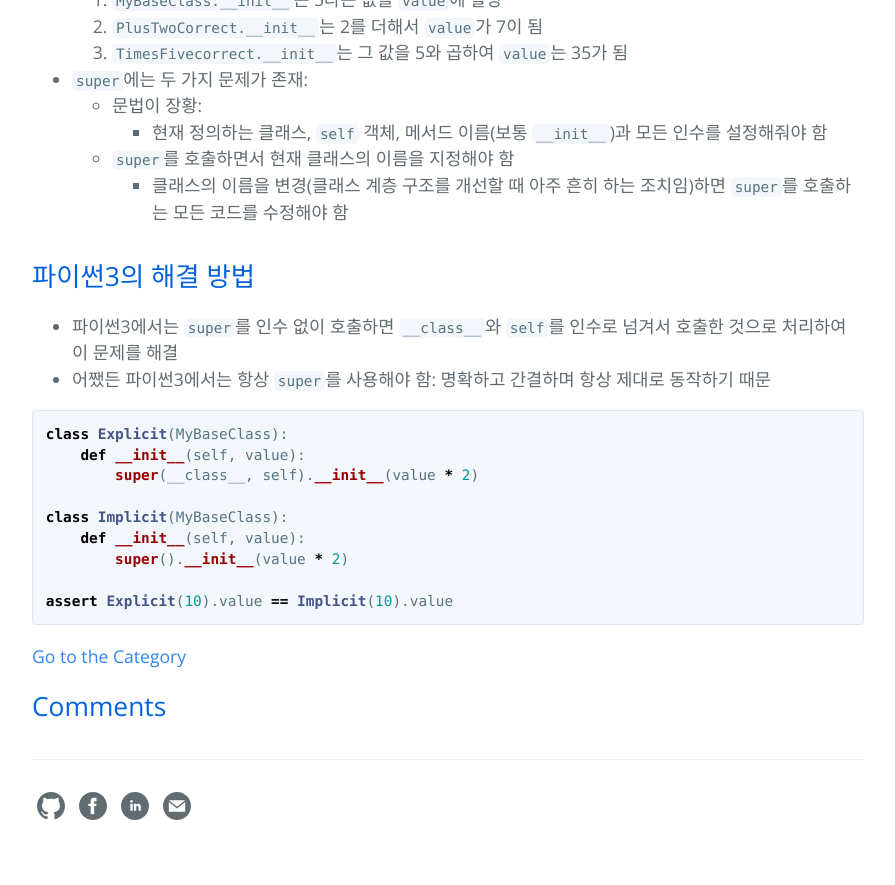
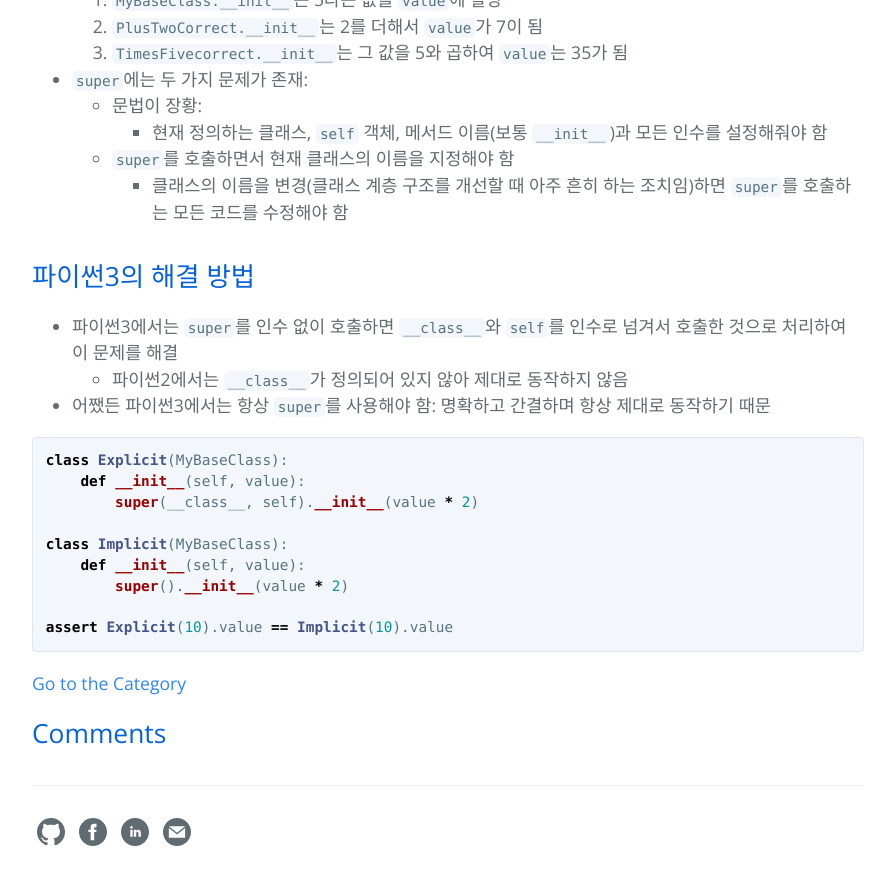
Before and after one commit to hcnoh/hcnoh.github.io, a Jekyll site: the page built from _posts/2018-10-06-effective-python-way25.md, in a window 1280 px wide and 900 px high, scrolled down 3891 px. Shown: the top 885 px of the window, without its empty margins (192-1087 px from the left). Built offline with Jekyll 4.4.1, drawn with Linux system fonts in a browser that asks for light colours; comment, search, counter and statistics services are not loaded.

Commit message:
Update 2018-10-06-effective-python-way25.md

````diff
--- a/_posts/2018-10-06-effective-python-way25.md
+++ b/_posts/2018-10-06-effective-python-way25.md
@@ -178,6 +178,7 @@ pprint(GoodWay.mro())
 
 ## 파이썬3의 해결 방법
 - 파이썬3에서는 `super`를 인수 없이 호출하면 `__class__`와 `self`를 인수로 넘겨서 호출한 것으로 처리하여 이 문제를 해결
+    - 파이썬2에서는 `__class__`가 정의되어 있지 않아 제대로 동작하지 않음
 - 어쨌든 파이썬3에서는 항상 `super`를 사용해야 함: 명확하고 간결하며 항상 제대로 동작하기 때문
 
 ```python
````
